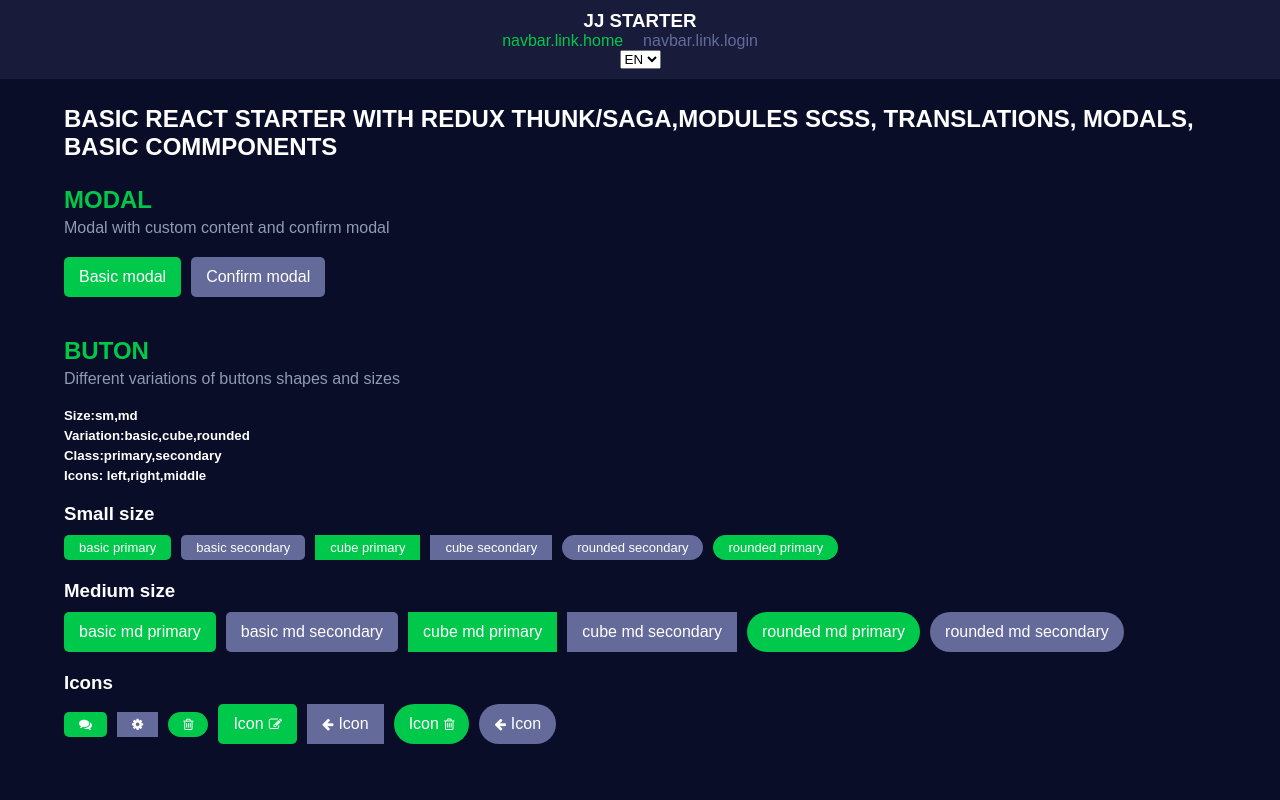
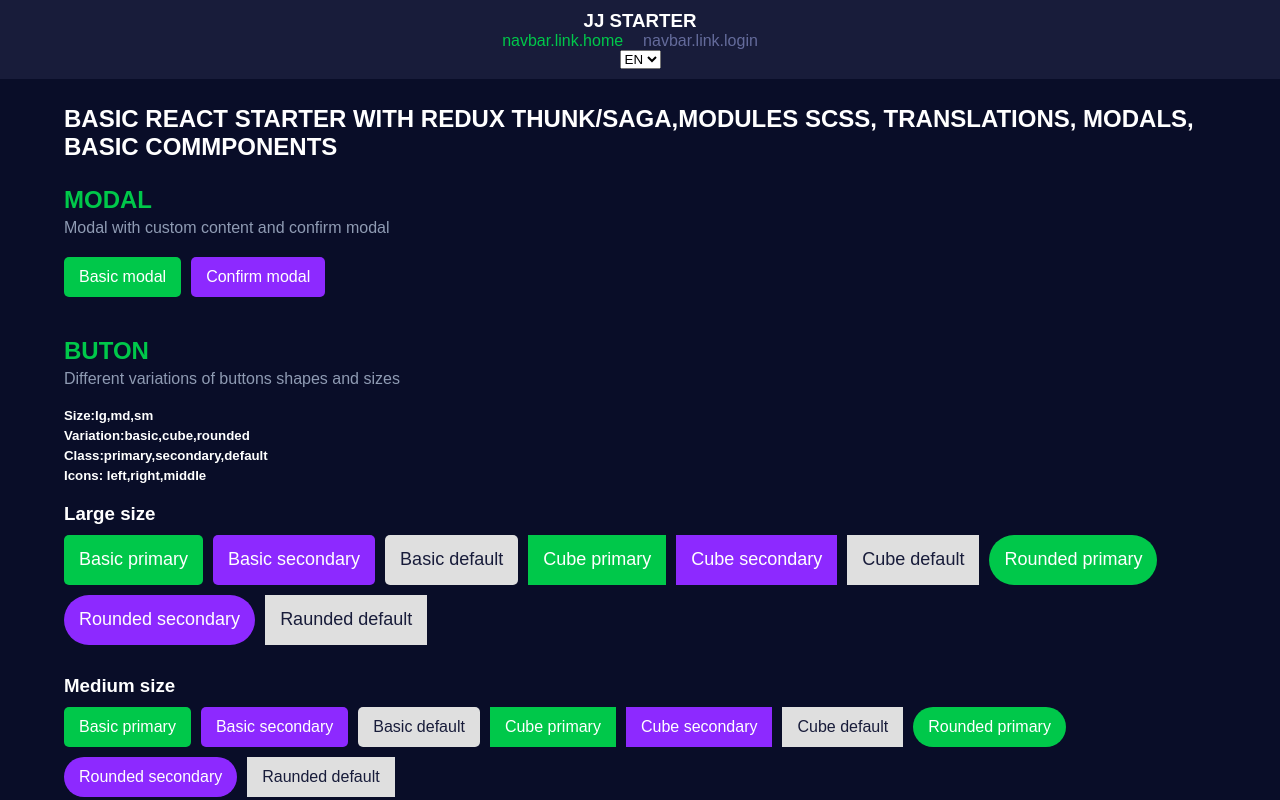
Before and after one commit to jjivezic/jj-react-redux-starter, a React (Create React App) app: page / in a window 1280 px wide. Built offline with nearby package versions, Linux system fonts and the light colour scheme; what i18next-xhr-backend would draw is missing.

Commit message:
Buttons additional styles

```diff
--- a/src/_components/button/button.module.scss
+++ b/src/_components/button/button.module.scss
@@ -6,7 +6,9 @@
   cursor: pointer;
   outline: none;
   transition: 0.5ms;
-
+  display: flex;
+  align-items: center;
+  justify-content: center;
   &:focus,
   &:active {
     outline: none;
@@ -14,53 +16,90 @@
 
   &:hover {
     transition: 0.5ms;
+
   }
 
   &:disabled {
     cursor: not-allowed;
     outline: none;
-  }
-
-  &:hover,
-  &:active {
-    &:not([disabled]) {
-      filter: brightness(95%);
-    }
+    filter: brightness(50%);
   }
 }
 
+// Size
 .sm {
   @extend .btn;
-  height: 25px;
+  height:$btn-sm-height;
   padding: 0 15px;
 
   span {
-    font-size: small;
+    font-size: $btn-sm-fontSize;
+  }
+
+  i {
+    font-size: $btn-sm-icon-fontSize;
   }
 }
 
 .md {
   @extend .btn;
-  height: 40px;
+  height:$btn-md-height;
   padding: 0 15px;
 
   span {
-    font-size: medium;
+    font-size: $btn-md-fontSize;
+  }
+
+  i {
+    font-size: $btn-md-icon-fontSize;
   }
 }
+.lg {
+  @extend .btn;
+  height:$btn-lg-height;
+  padding: 0 15px;
 
+  span {
+    font-size: $btn-lg-fontSize;
+  }
+
+  i {
+    font-size: $btn-lg-icon-fontSize;
+  }
+}
+// Border
+.br {
+  &__1px {
+    @extend .br;
+    border: 1px solid;
+  }
+
+  &__2px {
+    @extend .br;
+    border: 2px solid;
+  }
+
+  &__3px {
+    @extend .br;
+    border: 3px solid;
+  }
+
+}
+
+// Variations
 .basic {
-  border-radius: 5px;
+  border-radius: $btn-basic-radius;
 }
 
 .rounded {
-  border-radius: 30px;
+  border-radius: $btn-rounded-radius;
 }
 
 .cube {
   border-radius: 0;
 }
 
+// Icons
 .iconLeft {
   margin-right: 5px;
 }
@@ -69,34 +108,75 @@
   margin-left: 5px;
 }
 
+// Button types
+.default {
+  background: $btn-default-bg;
+
+  span {
+    color: $btn-default-color;
+    // font-size: $btn-default-fontSize;
+  }
+
+  i {
+    color: $btn-default-icon-color;
+    //font-size: $btn-default-icon-fontSize;
+  }
+
+  &:hover {
+    &:not([disabled]) {
+      background: darken($btn-default-bg, 5%);
+    }
+  }
+
+  &.br {
+    border-color: $btn-default-br-color;
+  }
+}
+
 .primary {
-  background: $btn-primary;
+  background: $btn-primary-bg;
 
   span {
     color: $btn-primary-color;
+    // font-size: $btn-primary-fontSize;
   }
 
   i {
-    color: $btn-primary-color;
+    color: $btn-primary-icon-color;
+    //  font-size: $btn-primary-icon-fontSize;
   }
 
   &:hover {
-    background: darken($btn-primary, 5%);
+    &:not([disabled]) {
+      background: darken($btn-primary-bg, 5%);
+    }
+  }
+
+  &.br {
+    border-color: $btn-primary-br-color;
   }
 }
 
 .secondary {
-  background: $btn-secondary;
+  background: $btn-secondary-bg;
 
   span {
     color: $btn-secondary-color;
+    //font-size: $btn-secondary-fontSize;
   }
 
   i {
-    color: $btn-secondary-color;
+    color: $btn-secondary-icon-color;
+    // font-size: $btn-secondary-icon-fontSize;
   }
 
   &:hover {
-    background: darken($btn-secondary, 5%);
+    &:not([disabled]) {
+      background: darken($btn-secondary-bg, 5%);
+    }
+  }
+
+  &.br {
+    border-color: $btn-secondary-br-color;
   }
 }
--- a/src/_components/button/index.js
+++ b/src/_components/button/index.js
@@ -2,15 +2,25 @@ import React from 'react';
 import PropTypes from 'prop-types';
 import styles from './button.module.scss';
 
-const Button = ({ label, variation,size, btnClass, iconRight, iconLeft, disabled = false, spinner = false, onClick }) => {
+const Button = ({
+  label,
+  variation,
+  size,
+  btnClass,
+  iconRight,
+  iconLeft,
+  disabled = false,
+  spinner = false,
+  border,
+  onClick }) => {
   return (
     <>
-      {!spinner ? <button className={`${styles[variation]} ${styles[size]} ${styles[btnClass]}`} onClick={onClick} disabled={disabled}>
-        {iconLeft && <i className={styles.iconLeft}>{iconLeft}</i>}
+      {!spinner ? <button className={`${styles[variation]} ${styles[size]} ${styles[btnClass]}  ${border ? styles[border] : ""}`} onClick={onClick} disabled={disabled}>
+        {iconLeft && <small className={styles.iconLeft}>{iconLeft}</small>}
         {label && <span>{label}</span>}
-        {iconRight && <i className={styles.iconRight}>{iconRight}</i>
+        {iconRight && <small className={styles.iconRight}>{iconRight}</small>
         }
-      </button> : <button className={`${styles[variation]} ${styles[size]} ${styles[btnClass]}`} disabled={disabled}>
+      </button> : <button className={`${styles[variation]} ${styles[size]} ${styles[btnClass]}  ${border ? styles[border] : ""}`} disabled={disabled}>
           <i className="fa fa-spinner fa-spin" aria-hidden="true" ></i>
         </button>}
     </>
@@ -21,6 +31,7 @@ Button.propTypes = {
   label: PropTypes.string,
   size: PropTypes.string,
   btnClass: PropTypes.string,
+  border: PropTypes.string,
   variation: PropTypes.string,
   spinner: PropTypes.bool,
   iconRight: PropTypes.object,
--- a/src/_components/modal/confirm/index.js
+++ b/src/_components/modal/confirm/index.js
@@ -3,7 +3,7 @@ import React, { useState } from 'react';
 import { useTranslation } from 'react-i18next';
 import PropTypes from 'prop-types';
 import Modal from 'react-modal';
-import styles from './confirm.module.scss';
+import styles from '../modal.module.scss';
 import Button from '../../button';
 
 const ConfirmModal = ({ show, handleSubmit, modalData, question }) => {
--- a/src/_pages/landing/buttonsVariations.js
+++ b/src/_pages/landing/buttonsVariations.js
@@ -6,42 +6,76 @@ const ButtonsVariations = () => {
   const [t] = useTranslation();
   return (
     <div className={styles.buttonsVariations}>
-      <h5>Size:sm,md</h5>
+      <h5>Size:lg,md,sm</h5>
       <h5>Variation:basic,cube,rounded </h5>
-      <h5>Class:primary,secondary</h5>
+      <h5>Class:primary,secondary,default</h5>
       <h5>Icons: left,right,middle</h5>
       <div className={styles.btnGroup}>
-        <h3>Small size</h3>
+        <h3>Large size </h3>
         <div className={styles.btns}>
-          <Button variation="basic" btnClass="primary" size="sm" label={t('basic primary')} />
-          <Button variation="basic" btnClass="secondary" size="sm" label={t('basic secondary')} />
-          <Button variation="cube" btnClass="primary" size="sm" label={t('cube primary')} />
-          <Button variation="cube" btnClass="secondary" size="sm" label={t('cube secondary')} />
-          <Button variation="rounded" btnClass="secondary" size="sm" label={t('rounded  secondary')} />
-          <Button variation="rounded" btnClass="primary" size="sm" label={t('rounded primary')} />
+          <Button variation="basic" btnClass="primary" size="lg" label={t('Basic primary')} />
+          <Button variation="basic" btnClass="secondary" size="lg" label={t('Basic secondary')} />
+          <Button variation="basic" btnClass="default" size="lg" label={t('Basic default')} />
+          <Button variation="cube" btnClass="primary" size="lg" label={t('Cube primary')} />
+          <Button variation="cube" btnClass="secondary" size="lg" label={t('Cube secondary')} />
+          <Button variation="cube" btnClass="default" size="lg" label={t('Cube default')} />
+          <Button variation="rounded" btnClass="primary" size="lg" label={t('Rounded primary')} />
+          <Button variation="rounded" btnClass="secondary" size="lg" label={t('Rounded secondary')} />
+          <Button variation="cube" btnClass="default" size="lg" label={t('Raunded default')} />
         </div>
       </div>
       <div className={styles.btnGroup}>
         <h3>Medium size </h3>
         <div className={styles.btns}>
-          <Button variation="basic" btnClass="primary" size="md" label={t('basic md primary')} />
-          <Button variation="basic" btnClass="secondary" size="md" label={t('basic md secondary')} />
-          <Button variation="cube" btnClass="primary" size="md" label={t('cube md primary')} />
-          <Button variation="cube" btnClass="secondary" size="md" label={t('cube md secondary')} />
-          <Button variation="rounded" btnClass="primary" size="md" label={t('rounded md primary')} />
-          <Button variation="rounded" btnClass="secondary" size="md" label={t('rounded md secondary')} />
+          <Button variation="basic" btnClass="primary" size="md" label={t('Basic primary')} />
+          <Button variation="basic" btnClass="secondary" size="md" label={t('Basic secondary')} />
+          <Button variation="basic" btnClass="default" size="md" label={t('Basic default')} />
+          <Button variation="cube" btnClass="primary" size="md" label={t('Cube primary')} />
+          <Button variation="cube" btnClass="secondary" size="md" label={t('Cube secondary')} />
+          <Button variation="cube" btnClass="default" size="md" label={t('Cube default')} />
+          <Button variation="rounded" btnClass="primary" size="md" label={t('Rounded primary')} />
+          <Button variation="rounded" btnClass="secondary" size="md" label={t('Rounded secondary')} />
+          <Button variation="cube" btnClass="default" size="md" label={t('Raunded default')} />
         </div>
       </div>
+      <div className={styles.btnGroup}>
+        <h3>Small size</h3>
+        <div className={styles.btns}>
+          <Button variation="basic" btnClass="primary" size="sm" label={t('B primary')} />
+          <Button variation="basic" btnClass="secondary" size="sm" label={t('B secondary')} />
+          <Button variation="basic" btnClass="default" size="sm" label={t('D default')} />
+          <Button variation="cube" btnClass="primary" size="sm" label={t('C primary')} />
+          <Button variation="cube" btnClass="secondary" size="sm" label={t('C secondary')} />
+          <Button variation="cube" btnClass="default" size="sm" label={t('C default')} />
+          <Button variation="rounded" btnClass="secondary" size="sm" label={t('R secondary')} />
+          <Button variation="rounded" btnClass="primary" size="sm" label={t('R primary')} />
+          <Button variation="rounded" btnClass="default" size="sm" label={t('R default')} />
+        </div>
+      </div>
+
       <div className={styles.btnGroup}>
         <h3>Icons</h3>
         <div className={styles.btns}>
           <Button variation="basic" btnClass="primary" size="sm" label={<i className="fa fa-comments" aria-hidden="true"></i>} />
           <Button variation="cube" btnClass="secondary" size="sm" label={<i className="fa fa-cog" aria-hidden="true"></i>} />
           <Button variation="rounded" btnClass="primary" size="sm" label={<i className="fa fa-trash-o" aria-hidden="true"></i>} />
+          <Button variation="basic" btnClass="default" size="sm" label={<i className="fa fa-trash-o" aria-hidden="true"></i>} />
           <Button variation="basic" btnClass="primary" size="md" label={t('Icon')} iconRight={<i className="fa fa-pencil-square-o" aria-hidden="true"></i>} />
           <Button variation="cube" btnClass="secondary" size="md" label={t('Icon')} iconLeft={<i className="fa fa-arrow-left" aria-hidden="true"></i>} />
           <Button variation="rounded" btnClass="primary" size="md" label={t('Icon')} iconRight={<i className="fa fa-trash-o" aria-hidden="true"></i>} />
-          <Button variation="rounded" btnClass="secondary" size="md" label={t('Icon')} iconLeft={<i className="fa fa-arrow-left" aria-hidden="true"></i>}/>
+          <Button variation="rounded" btnClass="secondary" size="md" label={t('Icon')} iconLeft={<i className="fa fa-arrow-left" aria-hidden="true"></i>} />
+        </div>
+      </div>
+      <div className={styles.btnGroup}>
+        <h3>Disabled, Bordered, Spinner</h3>
+        <div className={styles.btns}>
+          <Button variation="basic" btnClass="primary" size="md" label={t('disabled')} iconLeft={<i className="fa fa-minus-circle" aria-hidden="true"></i>} disabled={true} />
+          <Button variation="basic" btnClass="secondary" size="md" label={t('disabled')} iconRight={<i className="fa fa-minus-circle" aria-hidden="true"></i>} disabled={true} />
+          <Button variation="basic" btnClass="default" size="md" label={t('disabled')} iconRight={<i className="fa fa-minus-circle" aria-hidden="true"></i>} disabled={true} />
+          <Button variation="cube" btnClass="primary" size="md" spinner={true} />
+          <Button variation="cube" btnClass="secondary" size="md" label={t('Bordered 1px')} border="br__1px" />
+          <Button variation="rounded" btnClass="primary" size="md" label={t('Bordered 2px')} border="br__2px" />
+          <Button variation="rounded" btnClass="secondary" size="md" label={t('Disabled bordered 1px')} border="br__1px" disabled={true} />
         </div>
       </div>
     </div>);
--- a/src/_pages/landing/landing.module.scss
+++ b/src/_pages/landing/landing.module.scss
@@ -10,6 +10,7 @@
 }
 
 .modalsVariations {
+  display: flex;
   button {
     margin-right: 10px;
   }
@@ -26,9 +27,12 @@
 
   .btns {
     margin-top: 10px;
-
+    display: flex;
+    flex-wrap: wrap;
+    align-items: center;
     button {
       margin-right: 10px;
+      margin-bottom: 10px;
     }
   }
 
```
Also changed, not shown: src/_components/modal/basic/index.js (+7 -7 lines), src/_components/modal/confirm/confirm.module.scss (deleted, +0 -101 lines), src/_components/modal/modal.module.scss (renamed from src/_components/modal/basic/basic.module.scss, +6 -6 lines), src/_styles/_variables.scss (+47 -24 lines).
